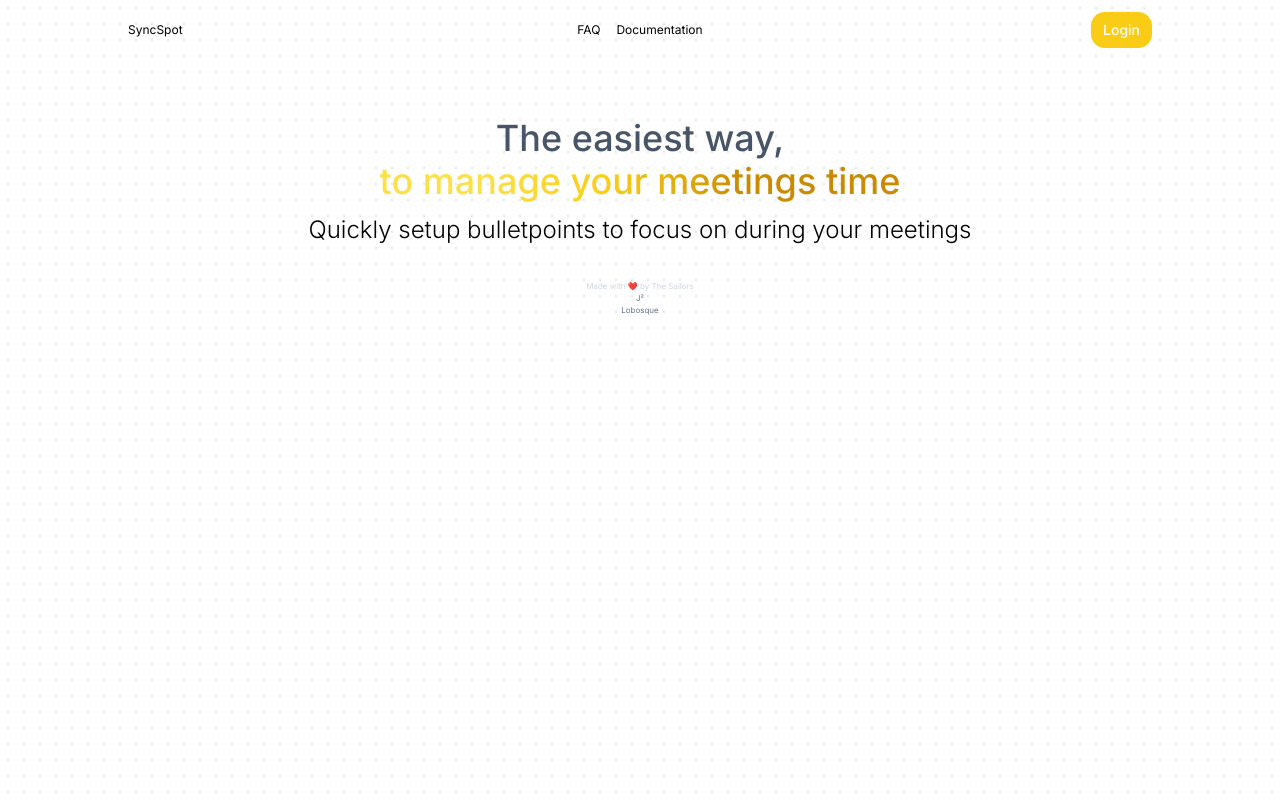
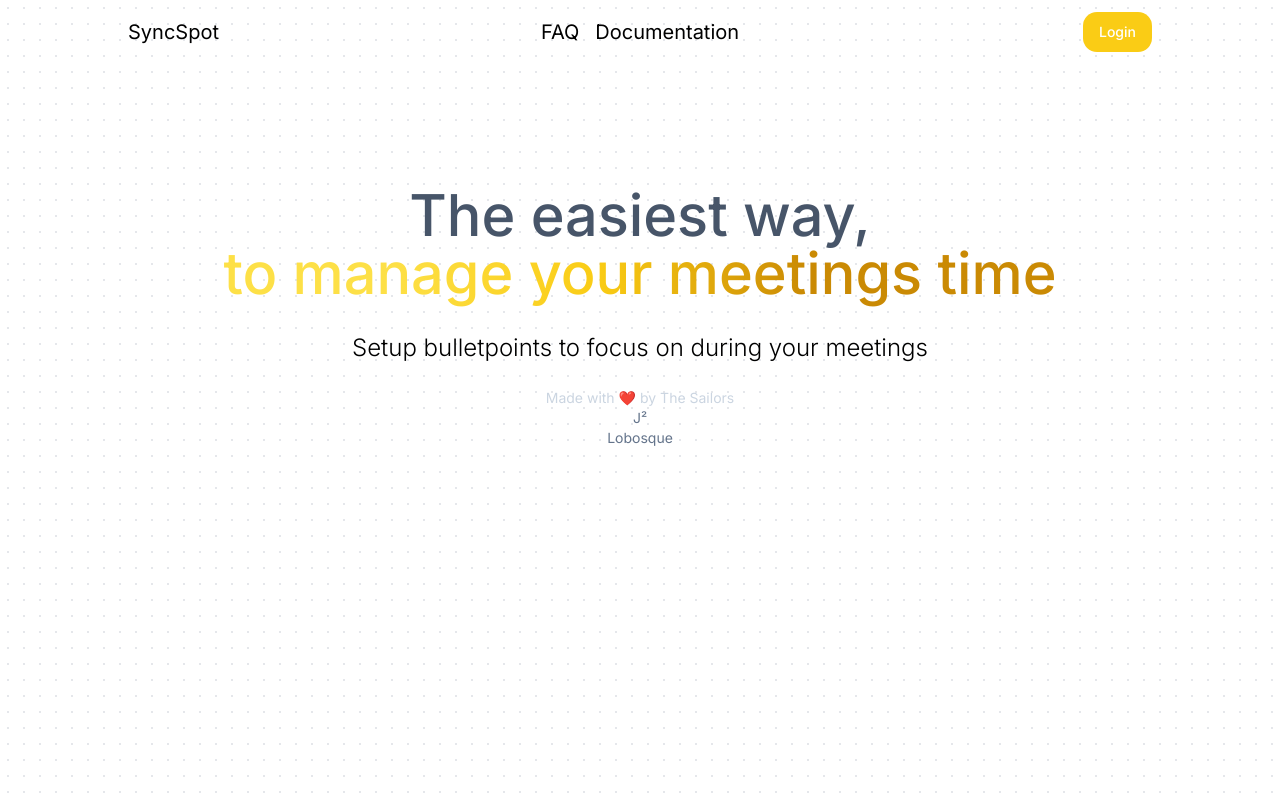
Before and after one commit to The-Sailors/syncspot, a Next.js app: page / in a window 1280 px wide. Shown: the top 800 px of the page. Built offline with nearby package versions, Linux system fonts and the light colour scheme.

Commit message:
:bug: chore: fix font size

```diff
--- a/src/app/page.tsx
+++ b/src/app/page.tsx
@@ -7,7 +7,7 @@ export default function Home() {
     <div>
       <div className="absolute inset-0 -z-10 h-full w-full bg-white bg-[radial-gradient(#e5e7eb_1px,transparent_1px)] [background-size:16px_16px]">
         <header>
-          <nav className="mx-auto flex max-w-7xl items-center justify-center px-32 py-3 text-[12px]">
+          <nav className="mx-auto flex max-w-7xl items-center justify-center px-32 py-3 text-xl">
             <span className="flex-1">SyncSpot</span>
             <div className="flex items-center justify-center gap-4">
               <a href="/#faq" className="no-underline hover:underline">
@@ -22,7 +22,7 @@ export default function Home() {
                 whileHover={{ scale: 1.2 }}
                 whileTap={{ scale: 0.9 }}
               >
-                <Button size={'sm'} className="text-white">
+                <Button size={'default'} className="text-white">
                   Login
                 </Button>
               </motion.button>
@@ -34,20 +34,20 @@ export default function Home() {
           animate={{ opacity: 1, scale: 1.2 }}
           transition={{ ease: 'easeOut', duration: 1 }}
         >
-          <section className="relative mx-auto flex max-w-2xl flex-col items-center gap-2 p-8 pt-16">
-            <h2 className="flex flex-col text-center text-3xl font-medium text-slate-600">
+          <section className="relative mx-auto flex max-w-5xl flex-col items-center p-8 pt-32">
+            <h2 className="flex flex-col text-center text-5xl font-medium text-slate-600 ">
               The easiest way,{' '}
-              <span className="bg-gradient-to-r from-yellow-300 from-20% via-yellow-400 to-yellow-600 to-70% bg-clip-text text-transparent">
+              <span className="bg-gradient-to-r from-yellow-300 from-20% via-yellow-400 to-yellow-600 to-70% bg-clip-text pb-6 text-transparent">
                 to manage your meetings time
               </span>
             </h2>
             <span className="text-xl font-light">
-              Quickly setup bulletpoints to focus on during your meetings
+              Setup bulletpoints to focus on during your meetings
             </span>
           </section>
         </motion.div>
         <footer>
-          <div className="flex flex-col items-center justify-center py-4 text-[8px]">
+          <div className="flex flex-col items-center justify-center py-4 text-sm">
             <h4 className="text-slate-300">
               Made with ❤️ by{' '}
               <a
```
